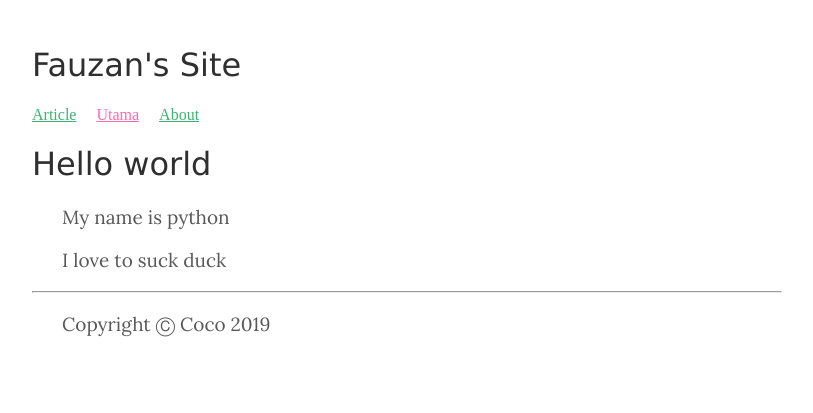
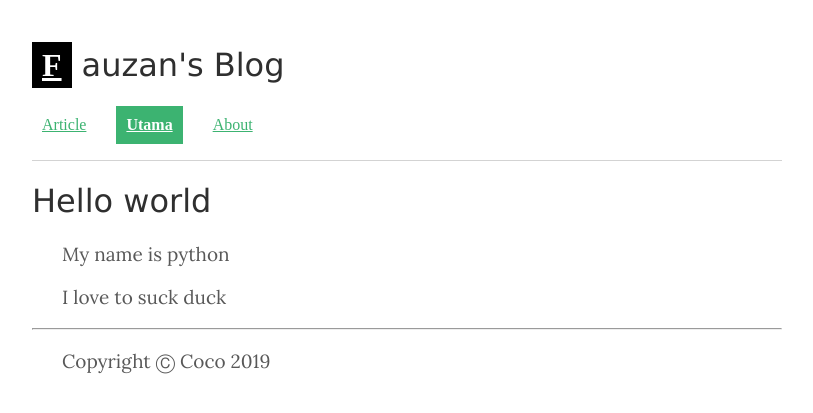
Before and after one commit to mangkokoo/mysite, a Jekyll site: the page built from index.html, in a window 1280 px wide. Shown: the top 413 px of the page, without its empty margins (233-1046 px from the left). Built offline with Jekyll 4.4.1, drawn with Linux system fonts in a browser that asks for light colours; Markdown is read by kramdown in place of the engine named in the settings.

Commit message:
adding paragraph animation

```diff
--- a/_layouts/default.html
+++ b/_layouts/default.html
@@ -11,7 +11,7 @@
   </style>
   <body>
     <header>
-      <h1>Fauzan's Site</h1>
+      <h1 class="site-title"><span class="initial-name">F</span><span class="then-name">auzan's Blog</span></h1>
       {% include nav.html %}
     </header>
     {{ content }}
--- a/css/common.css
+++ b/css/common.css
@@ -4,7 +4,15 @@ html {
 }
 
 .current {
-  color: hotPink;
+  background-color: mediumSeaGreen;
+  color: white;
+  font-weight: bold;
+}
+nav {
+}
+header {
+  /*box-shadow: 0 8px 6px -8px black;*/
+  border-bottom: solid lightGray 1px;
 }
 nav ul {
   overflow: auto;
@@ -18,6 +26,13 @@ nav ul li {
 nav ul li a {
   text-decoration: underline;
   color: mediumSeaGreen;
+  display: block;
+  padding: 10px;
+}
+nav ul li a:hover {
+	background-color: mediumSeaGreen;
+  color: white;
+  display: block;
 }
 footer {
   font-family: 'courier new';
@@ -44,9 +59,10 @@ p {
   color: #585858;
   text-indent: 30px;
   text-align: justify;
+	transition: 0.3s;
 }
 .news-list li {
-  box-shadow: 0 4px 8px 0 rgba(0,0,0,0.2);
+  box-shadow: 0 4px 8px 0 rgba(0, 0, 0, 0.2);
   transition: 0.3s;
   padding: 20px;
   line-height: 20px;
@@ -77,9 +93,22 @@ p {
 }
 .card {
   /* Add shadows to create the "card" effect */
-  box-shadow: 0 4px 8px 0 rgba(0,0,0,0.2);
+  box-shadow: 0 4px 8px 0 rgba(0, 0, 0, 0.2);
   transition: 0.3s;
 }
 
+.site-title {
+}
+.initial-name {
+  color: white;
+  background-color: black;
+  font-size: 32px;
+  font-family: serif;
+  font-weight: 900;
+  padding: 5px 10px;
+  text-decoration: underline;
+}
 
-/* On mouse-over, add a deeper shadow */
+.then-name {
+  padding-left: 10px;
+}
```
